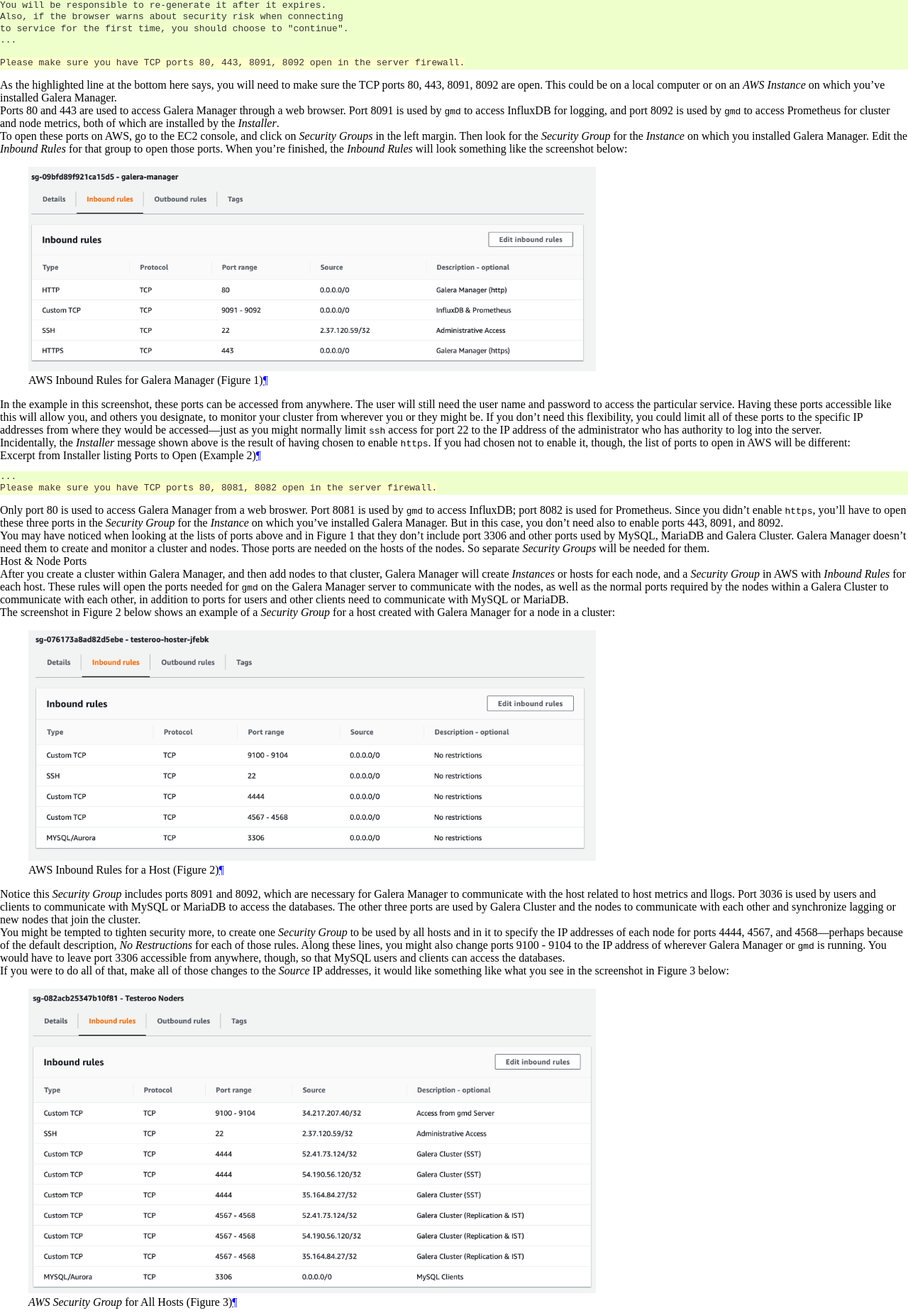
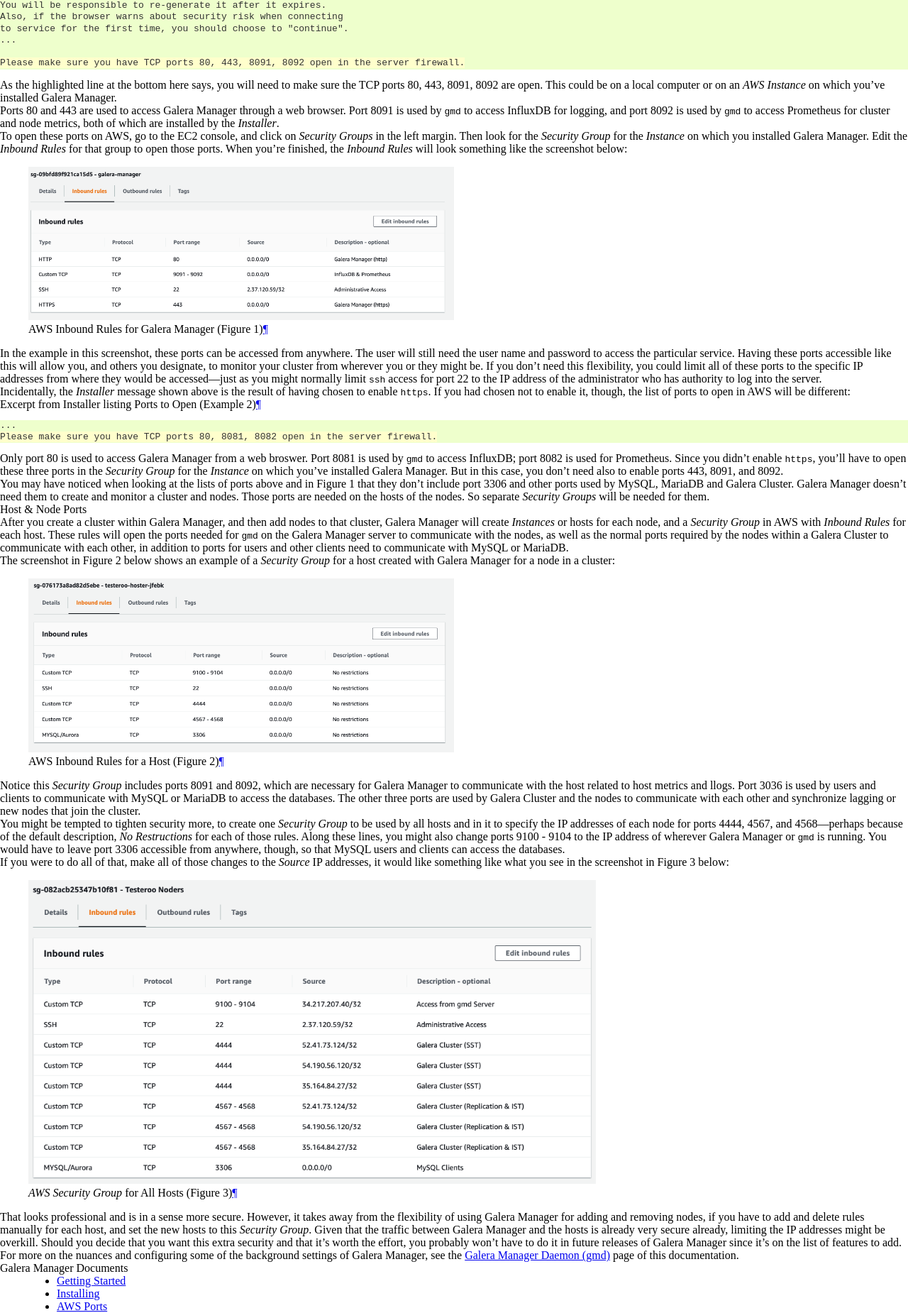
Before and after one commit to codership/documentation, a Sphinx documentation site: the page built from galeracluster/source/documentation/galera-manager-ports.rst, in a window 1280 px wide. Shown: the part 879-2729 px from the top of the page at 71% size. Built offline with Sphinx 7.4.7, drawn with Linux system fonts in a browser that asks for light colours; comment, search, counter and statistics services are not loaded.

Commit message:
Issue #317 Image width reduced from 800 -> 600

```diff
--- a/galeracluster/source/documentation/galera-manager-ports.rst
+++ b/galeracluster/source/documentation/galera-manager-ports.rst
@@ -106,7 +106,7 @@ Ports 80 and 443 are used to access Galera Manager through a web browser.  Port
 To open these ports on AWS, go to the EC2 console, and click on *Security Groups* in the left margin.  Then look for the *Security Group* for the *Instance* on which you installed Galera Manager. Edit the *Inbound Rules* for that group to open those ports. When you're finished, the *Inbound Rules* will look something like the screenshot below:
 
 .. figure:: ../images/galera-manager-aws-inbound-rules-gmd.png
-   :width: 800px
+   :width: 600px
    :alt: AWS Inbound Rules for Galera Manager
    :class: document-screenshot
 
@@ -137,7 +137,7 @@ After you create a cluster within Galera Manager, and then add nodes to that clu
 The screenshot in Figure 2 below shows an example of a *Security Group* for a host created with Galera Manager for a node in a cluster:
 
 .. figure:: ../images/galera-manager-aws-inbound-rules.png
-   :width: 800px
+   :width: 600px
    :alt: AWS Inbound Rules
    :class: document-screenshot
 
```
